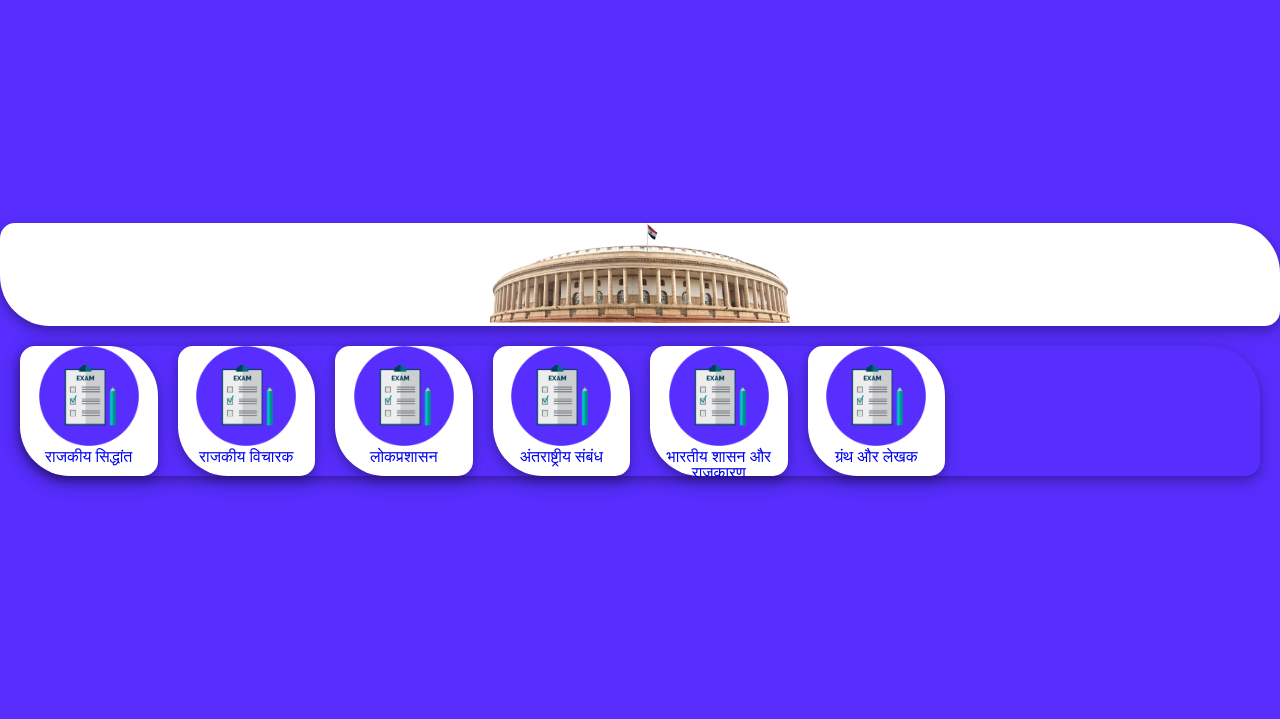
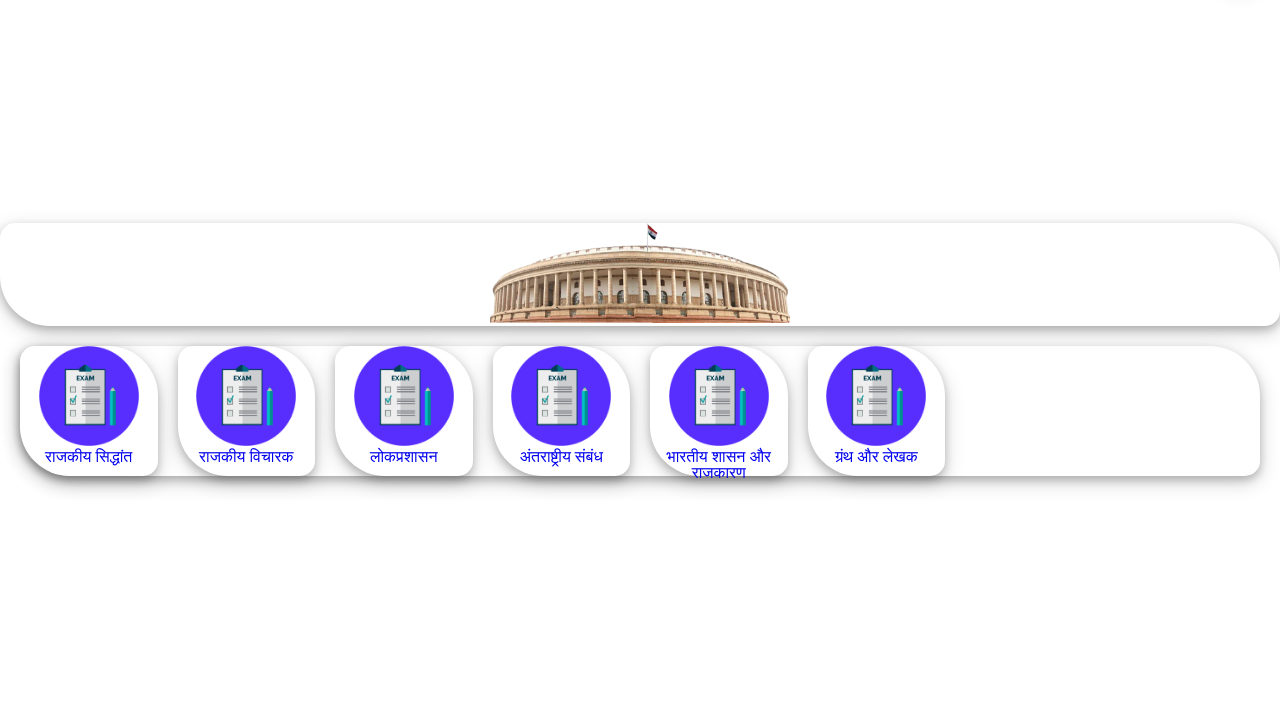
Before and after one commit to caresofts/Netsetapp, a plain HTML site: page index.html in a window 1280 px wide. Shown: the part 81-800 px from the top of the page. Drawn offline with nearby package versions, Linux system fonts and the light colour scheme.

Commit message:
Update style.css

```diff
--- a/style.css
+++ b/style.css
@@ -186,7 +186,7 @@
 }
 
 body {
-  background-color: #582eff;
+  background-color: #ffffff;
   font-family: 'Roboto';
   min-height: 100vh;
   display: -webkit-box;
```
